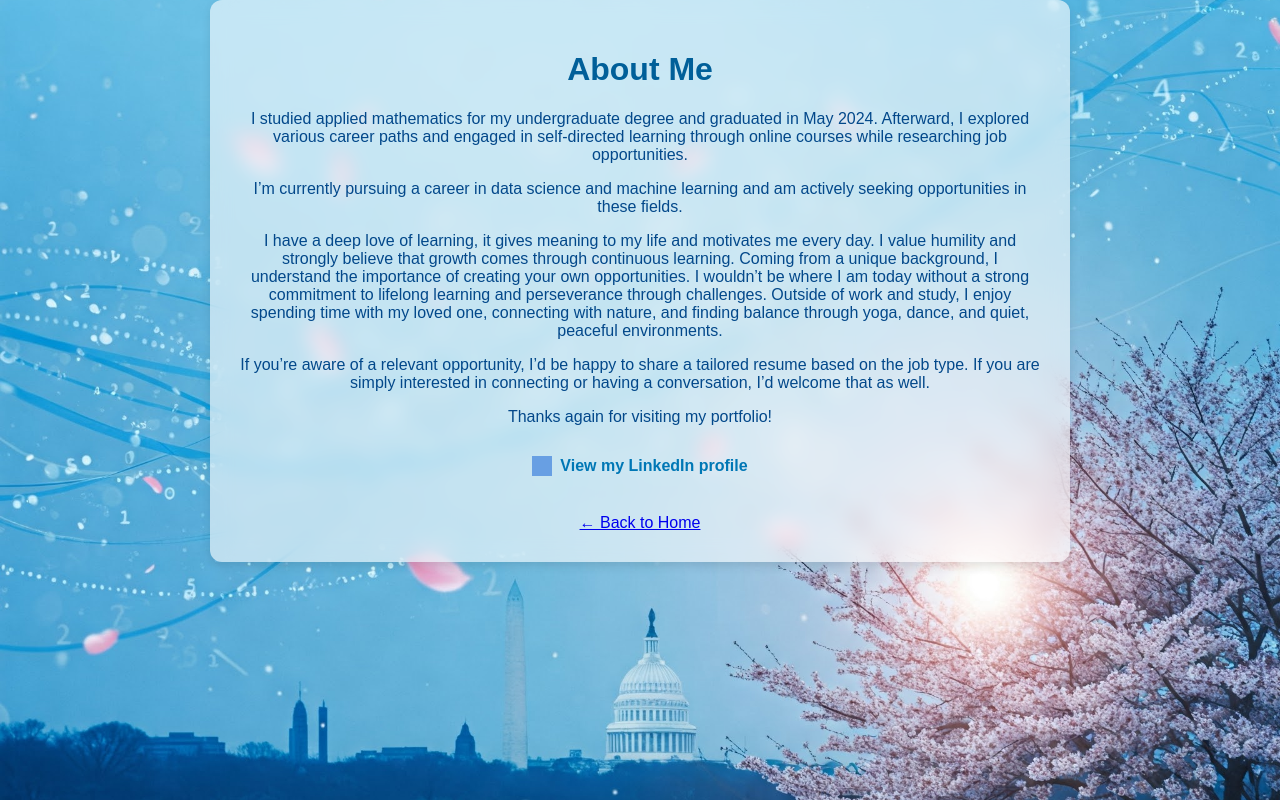
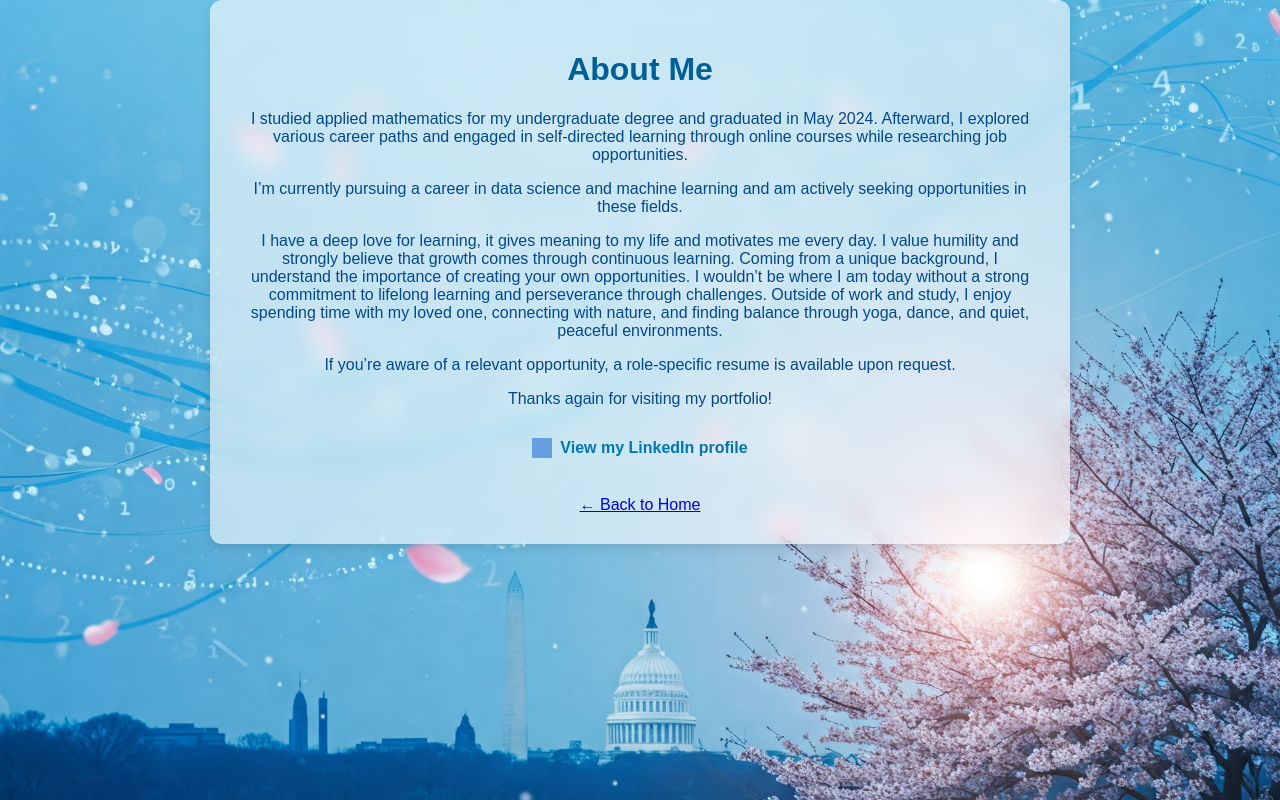
Before and after one commit to sanwinterr/Portfolio, a plain HTML site: page about.html in a window 1280 px wide. Drawn offline with Linux system fonts and the light colour scheme; grey boxes are pictures that could not be loaded.

Commit message:
about.html

```diff
--- a/about.html
+++ b/about.html
@@ -13,15 +13,14 @@
 
     <p>I’m currently pursuing a career in data science and machine learning and am actively seeking opportunities in these fields.</p>
 
-    <p>I have a deep love of learning, it gives meaning to my life and motivates me every day.
+    <p>I have a deep love for learning, it gives meaning to my life and motivates me every day.
       I value humility and strongly believe that growth comes through continuous learning.
       Coming from a unique background, I understand the importance of creating your own opportunities.
       I wouldn’t be where I am today without a strong commitment to lifelong learning and perseverance through challenges.
     Outside of work and study, I enjoy spending time with my loved one,
       connecting with nature, and finding balance through yoga, dance, and quiet, peaceful environments.</p>
 
-    <p>If you’re aware of a relevant opportunity, I’d be happy to share a tailored resume based on the job type.
-      If you are simply interested in connecting or having a conversation, I’d welcome that as well.</p>
+    <p>If you’re aware of a relevant opportunity, a role-specific resume is available upon request.</p>
 
     <p>Thanks again for visiting my portfolio!</p>
 
```
